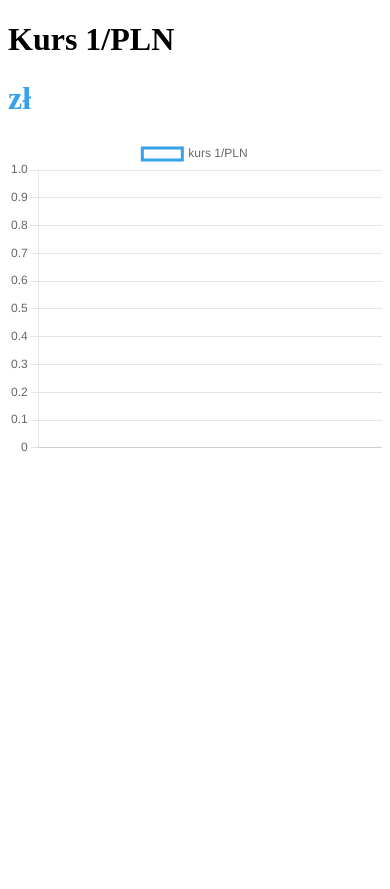
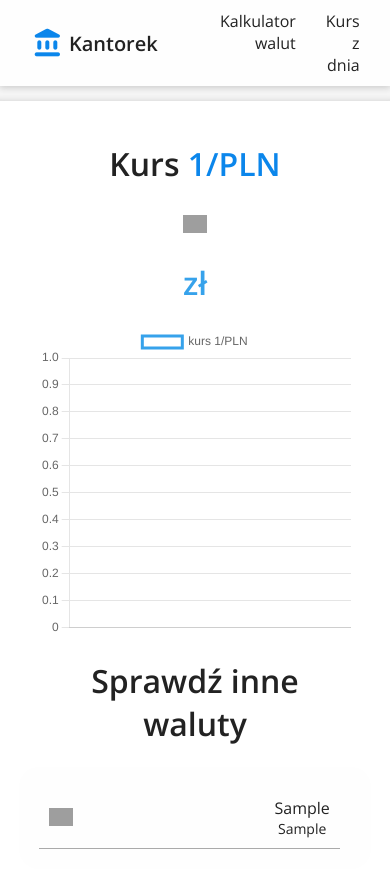
Before and after one commit to bayont/currency-exchange, a PHP site: page /kurs.php?waluta=1 in a window 390 px wide. Before the commit the page ends 452 px from the top, so only its background shows below. Run offline with PHP 8.4, Linux system fonts and the light colour scheme; tables that the repository leaves empty or names only in its code hold one stand-in row (values such as "Sample post"); data that the repository does not hold is empty; grey boxes are pictures that could not be loaded.

Commit message:
feat: kurs.php

```diff
--- a/strona/css/global.css
+++ b/strona/css/global.css
@@ -23,12 +23,17 @@ footer {
   margin-top: 4vh;
 }
 
-span {
+.material-icons,
+.material-icons-round {
   vertical-align: middle;
 }
 
 h2 > span {
   font-size: 2.5em;
+}
+
+.md-12 {
+  font-size: 12px;
 }
 
 .md-18 {
@@ -42,3 +47,15 @@ h2 > span {
 .md-32 {
   font-size: 32px;
 }
+
+.container {
+  display: flex;
+  flex-direction: column;
+  justify-content: stretch;
+  margin-top: 15px;
+}
+
+.flaga {
+  width: 24px;
+  height: 18px;
+}
--- /dev/null
+++ b/strona/css/kurs.css
@@ -0,0 +1,97 @@
+.inner-container {
+  align-self: center;
+  display: flex;
+  width: 60%;
+  padding: 20px 50px;
+  background-color: white;
+  border-radius: 10px;
+  box-shadow: 0px 2px 7px 2px #ccc;
+  transition: width 0.5s;
+}
+
+.inner-container .left {
+  width: 60%;
+}
+.inner-container .right {
+  width: 40%;
+  display: flex;
+  flex-direction: column;
+  align-items: center;
+  justify-content: flex-end;
+}
+.scrollable {
+  overflow-y: scroll;
+  background-color: #fefefe;
+  color: #333;
+  padding: 20px;
+  max-height: 500px;
+  border-radius: 20px;
+  width: 100%;
+}
+.scrollable::-webkit-scrollbar-track {
+  -webkit-box-shadow: inset 0 0 6px rgba(0, 0, 0, 0.3);
+  background-color: #f5f5f5;
+  position: absolute;
+  left: 5px;
+  border-radius: 10px;
+}
+
+.scrollable::-webkit-scrollbar {
+  width: 10px;
+  background-color: #f5f5f5;
+}
+
+.scrollable::-webkit-scrollbar-thumb {
+  border-radius: 10px;
+  background-color: rgb(11, 134, 235);
+}
+
+.kurs {
+  max-width: 500px;
+}
+.para {
+  color: rgb(11, 134, 235);
+}
+
+.wykresContainer {
+  width: 90%;
+}
+
+.item {
+  width: 90%;
+  display: flex;
+  flex-direction: row;
+  justify-content: space-between;
+  padding: 10px;
+  align-items: center;
+  border-bottom: 1px solid #aaa;
+  transition: transform 0.5s;
+}
+.kursAnchor:hover > .item {
+  transform: translateX(-20px);
+}
+.nazwa {
+  font-size: 16px;
+  margin-left: 20px;
+  font-weight: 400;
+}
+.small {
+  font-size: 14px;
+  font-weight: 300;
+}
+
+@media screen and (max-width: 800px) {
+  .wykresContainer {
+    width: 100%;
+  }
+  .inner-container {
+    flex-direction: column;
+    width: 80%;
+    justify-content: center;
+  }
+  .inner-container .left,
+  .inner-container .right {
+    width: 100%;
+    text-align: center;
+  }
+}
--- a/strona/css/nav.css
+++ b/strona/css/nav.css
@@ -31,3 +31,9 @@ nav {
 .menuOption {
   margin: 0 15px;
 }
+
+@media screen and (max-width: 800px) {
+  nav {
+    padding: 10px 0;
+  }
+}
--- a/strona/helpers/dajFlage.php
+++ b/strona/helpers/dajFlage.php
@@ -14,7 +14,7 @@ $flaga = '<picture>
   <img
     src="https://flagcdn.com/24x18/'.$kraj.'.png"
     width="24"
-    height="18"
+    height="18">
 </picture>';
 
 ?>
--- /dev/null
+++ b/strona/helpers/dajWaluty.php
@@ -0,0 +1,25 @@
+<?php
+$conn = mysqli_connect("localhost", "root", "", "kantorek");
+if(mysqli_connect_errno()) {
+    echo "Nie udało się połączyć z bazą danych.";
+    exit();
+}
+$q = "SELECT DISTINCT kod_waluty, nazwa FROM kursy;";
+$res = mysqli_query($conn, $q);
+$waluty = array();
+
+while($x = mysqli_fetch_row($res)) {
+    $waluty[$x[0]] = array();
+    $waluty[$x[0]][0] = $x[0];
+    $waluty[$x[0]][1] = $x[1];
+    if($x[0] != "XDR"){
+        $kraj = strtolower(substr($x[0], 0, 2));
+        include("./helpers/dajFlage.php");
+        $waluty[$x[0]][2] = $flaga;
+    }
+    else {
+        $waluty[$x[0]][2] = '';
+    }
+}
+
+?>
--- a/strona/kurs.php
+++ b/strona/kurs.php
@@ -6,14 +6,48 @@
     <meta name="viewport" content="width=device-width, initial-scale=1.0">
     <title><?php echo $_GET["waluta"]; ?>/PLN - kurs</title>
     <script src="./chart.min.js"></script>
+    <link href="https://fonts.googleapis.com/css?family=Material+Icons|Material+Icons+Outlined|Material+Icons+Two+Tone|Material+Icons+Round|Material+Icons+Sharp" rel="stylesheet">
+    <link rel="stylesheet" href="./css/global.css">
+    <link rel="stylesheet" href="./css/kurs.css">
+    <link rel="stylesheet" href="./css/nav.css">
 </head>
 <body>
+
 <?php
 $waluta = $_GET["waluta"];
 include("./helpers/dajKursy.php");
+if($waluta != "XDR"){
+    $kraj = strtolower(substr($waluta, 0, 2));
+    include("./helpers/dajFlage.php");
+    }
+    else $flaga="";
 ?>
-<h1>Kurs <?php echo $waluta ?>/PLN</h1>
-<h2><?php echo $kursy[0]['nazwa'] ?></h2>
+<nav>
+
+      <div class="logo">
+      <span class="material-icons-round">
+      account_balance
+      </span>
+        Kantorek
+      </div>
+      <div class="options">
+      <div class="menuOption">
+      <a href="kalkulator.php">Kalkulator walut</a>
+      </div>
+      <div class="menuOption">
+      <a href="kursZDnia.php">Kurs z dnia</a>
+      </div>
+      </div>
+    </nav>
+
+
+<div class="container">
+
+<div class="inner-container">
+<div class="left">
+    <div class="kurs">
+<h1>Kurs <span class="para"><?php echo $waluta ?>/PLN</span></h1>
+<h2><?php echo $flaga." ".$kursy[0]['nazwa'] ?></h2>
 <h1 style=<?php
                     $il_kursow = count($kursy);
                     if($il_kursow > 1)
@@ -30,15 +64,30 @@ include("./helpers/dajKursy.php");
                         echo "'color: rgba(54, 162, 235, 1.0)', ";
                     }
                 ?>><?php echo str_replace(".", ",", $kursy[count($kursy)-1]['kurs']) ?> zł</h1>
-<div width="100" height="100">
+<div class="wykresContainer">
 <canvas id="wykresWaluty" width="100" height="100"></canvas>
-<style>
-    #wykresWaluty {
-        max-width: 30rem;
-        max-height: 20rem;
-    }
-</style>
 </div>
+</div>
+</div>
+<div class="right">
+    <h1>Sprawdź inne waluty</h1>
+    <div class="scrollable">
+    <?php
+            include("./helpers/dajWaluty.php");
+            foreach($waluty as $wal) {
+                list($kod, $nazwa, $flaga) = $wal;
+                echo "<a class='kursAnchor' href='kurs.php?waluta=$kod'><div class='item'><div class='flaga'>$flaga</div> <div class='nazwa'>$nazwa<div class='small'>$kod</div></div></div></a>";
+            }
+    ?>
+    </div>
+</div>
+</div>
+</div>
+
+
+
+
+
 
 <script>
 let ctx = document.querySelector("#wykresWaluty").getContext('2d');
```
Also changed, not shown: strona/css/index.css (+51 -34 lines), strona/index.php (+8 -5 lines), 1 other file.
